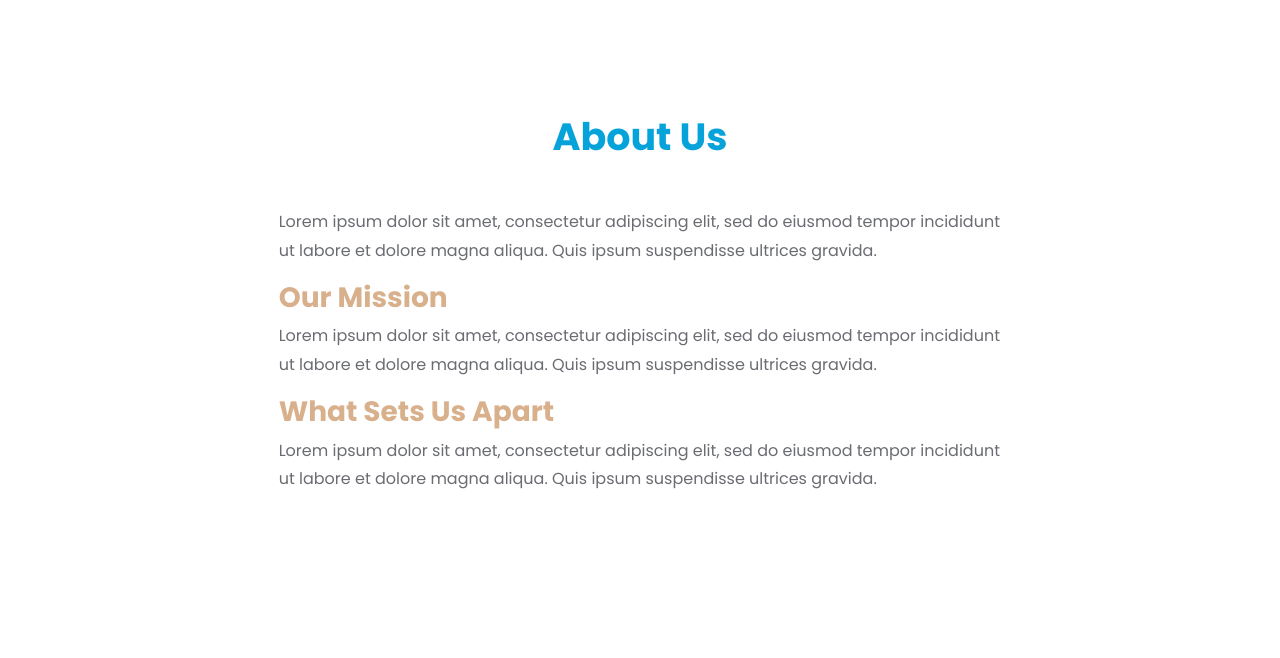
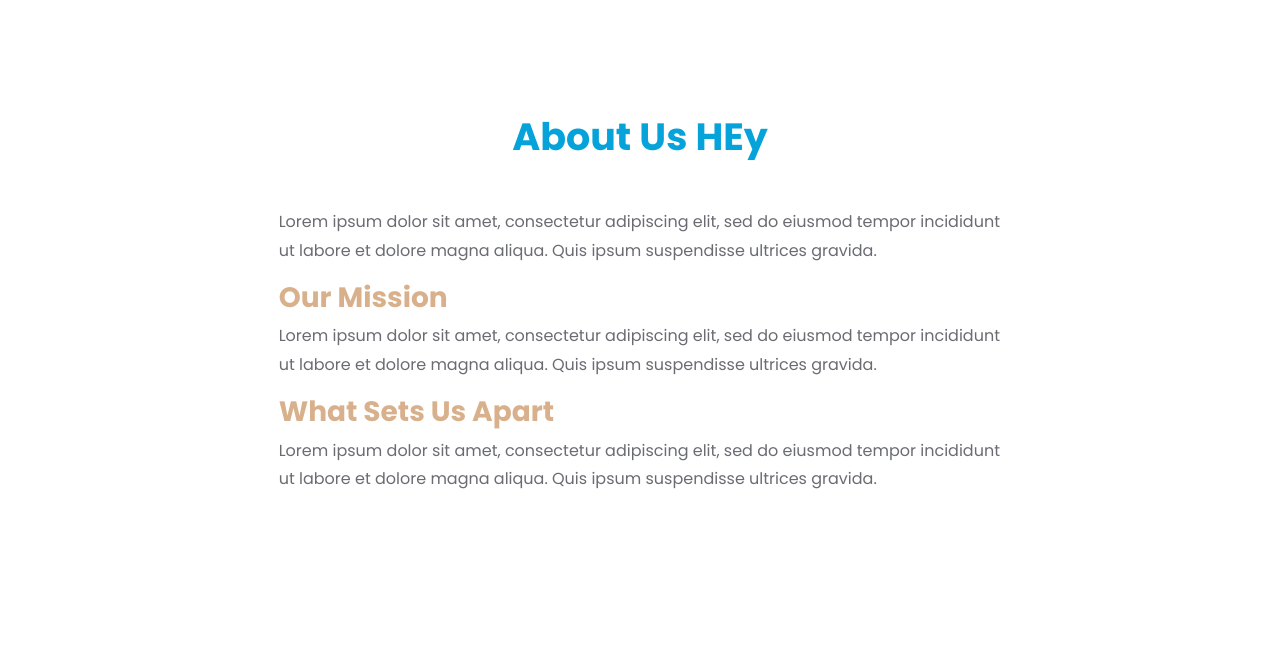
Before and after one commit to tlentz1008/complete_dentisry, a plain HTML site: page about-us.html in a window 1280 px wide. Shown: the part 142-800 px from the top of the page. Drawn offline with nearby package versions, Linux system fonts and the light colour scheme.

Commit message:
Testing git

```diff
--- a/about-us.html
+++ b/about-us.html
@@ -202,7 +202,7 @@
         <section class="faq-area ptb-100">
             <div class="container">
                 <div class="section-title">
-                    <h2 class="text-light-blue">About Us</h2>
+                    <h2 class="text-light-blue">About Us HEy</h2>
                 </div>
                 <div class="row justify-content-md-center">
                     <div class="col-7">
```
